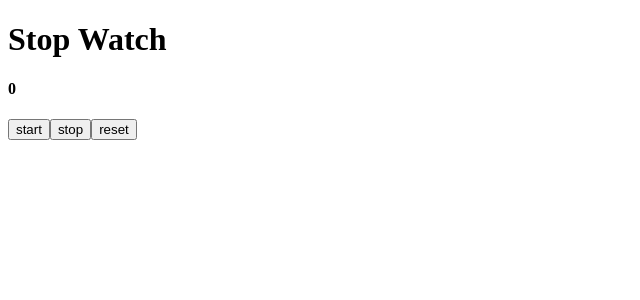
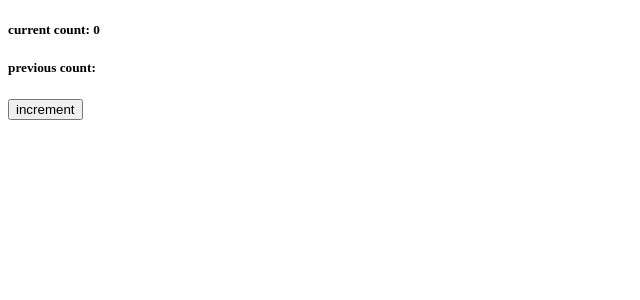
Before and after one commit to Lohithakshith2007/web-development, a React (Vite) app in the folder React-app/: page / in a window 1280 px wide. Shown: the top 300 px of the page, without its empty margins (0-640 px from the left). Built offline with nearby package versions, Linux system fonts and the light colour scheme.

Commit message:
React (Exercise): Track previous state values using useRef and useEffect

```diff
--- a/React-app/src/App.jsx
+++ b/React-app/src/App.jsx
@@ -45,6 +45,8 @@ import LoginForm from "./components/UseRef/LoginForm.jsx";
 import RenderCounter from "./components/UseRef/RenderCounter.jsx";
 
 import StopWatch from "./components/UseRef/StopWatch.jsx";
+
+import PreviousValueTracker from "./components/UseRef/PreviousValueTracker.jsx";
 
 function App() {
   const isLoggedIn = true;
@@ -181,7 +183,10 @@ function App() {
       {/* <RenderCounter /> */}
 
       {/* Stop Watch exercise */}
-      <StopWatch />
+      {/* <StopWatch /> */}
+
+      {/* Previous Value Tracker exercise */}
+      <PreviousValueTracker />
 
 
     </>
--- /dev/null
+++ b/React-app/src/components/UseRef/PreviousValueTracker.jsx
@@ -0,0 +1,18 @@
+import { useState, useRef,useEffect } from "react";
+
+export default function () {
+  const [count, setCount] = useState(0);
+  const previousCount = useRef(null);
+
+  useEffect(()=>{
+    previousCount.current=count
+  },[count])
+
+  return(
+    <>
+        <h5>current count: {count}</h5>
+        <h5>previous count: {previousCount.current}</h5>
+        <button onClick={()=> setCount((prev)=>prev+1)}>increment</button>
+    </>
+  )
+}
```
